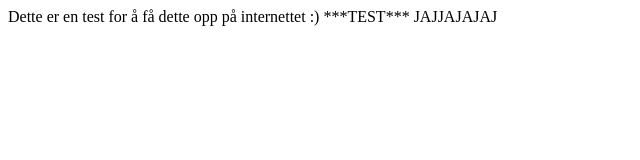
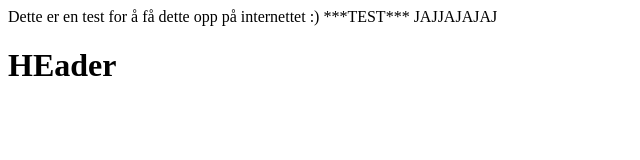
Before and after one commit to Eskilmm/Testing-3-, a plain HTML site: page index.html in a window 1280 px wide. Shown: the whole page, without its empty margins (0-640 px from the left). Drawn offline with Linux system fonts and the light colour scheme.

Commit message:
Update index.html

```diff
--- a/index.html
+++ b/index.html
@@ -16,3 +16,4 @@
 <body>
     JAJJAJAJAJ
 </body>
+<h1>HEader</h1>
```
